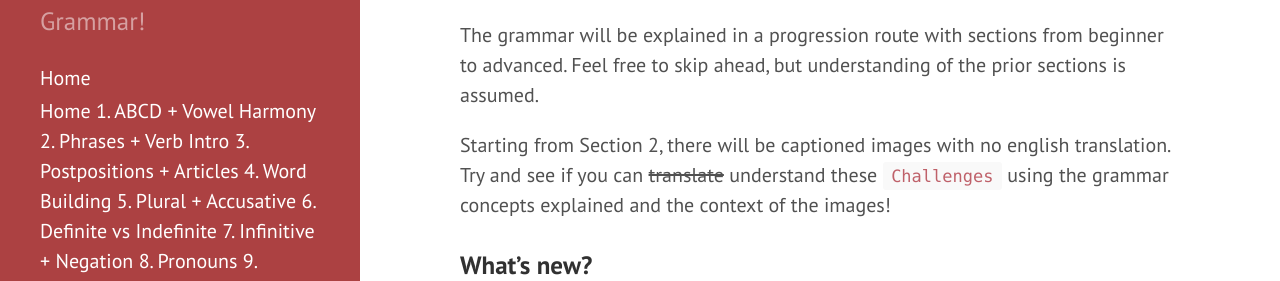
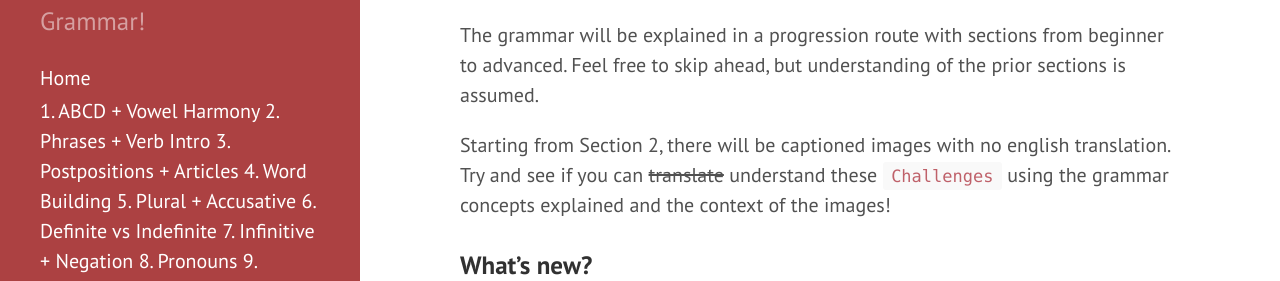
Before and after one commit to Magyartanulas/magyartanulas.github.io, a Jekyll site: the page built from index.html, in a window 1280 px wide. Shown: the part 447-728 px from the top of the page. Built offline with Jekyll 4.4.1, drawn with Linux system fonts in a browser that asks for light colours; Markdown is read by kramdown in place of the engine named in the settings; the list of posts is cut into pages by our own code.

Commit message:
Update navigation.yml

```diff
--- a/_data/navigation.yml
+++ b/_data/navigation.yml
@@ -1,6 +1,3 @@
-- title: Home
-  url: https://magyartanulas.github.io/
-
 - title: 1. ABCD + Vowel Harmony
   url: https://magyartanulas.github.io/Section1/
 
```
